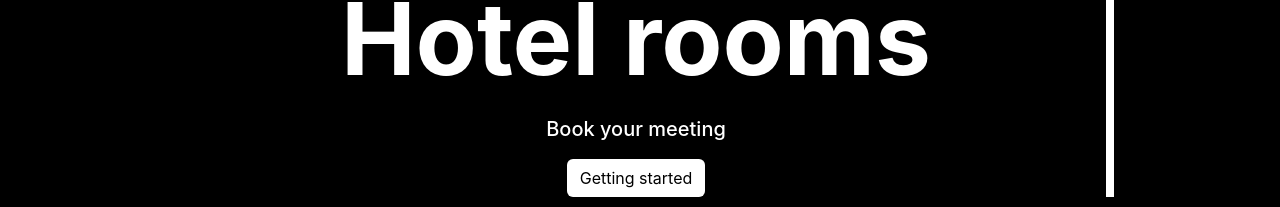
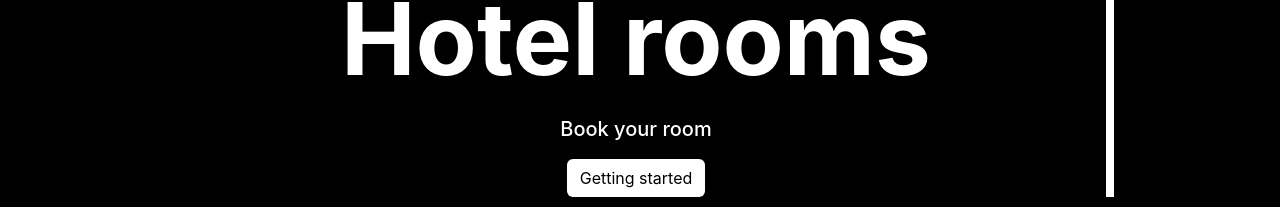
Before and after one commit to frontal-lobe-tingz/Hotelrooms, a React (Create React App) app in the folder client/: page / in a window 1280 px wide. Shown: the part 373-580 px from the top of the page. Built offline with nearby package versions, Linux system fonts and the light colour scheme.

Commit message:
Update Landingscreen.js

```diff
--- a/client/src/screens/Landingscreen.js
+++ b/client/src/screens/Landingscreen.js
@@ -7,7 +7,7 @@ function Landingscreen() {
       <div className="col-md-9 my-auto text-center" style={{ borderRight: '8px solid white' }}>
 
         <h2 style={{ color: 'white', fontSize: '100px' }}>Hotel rooms</h2>
-        <h1 style={{ color: 'white' }}>Book your meeting</h1>
+        <h1 style={{ color: 'white' }}>Book your room</h1>
 
         <Link to='/home'>
           <button className='btn landingbtn' style={{ color: 'black', backgroundColor: 'white' }}>Getting started</button>
```
